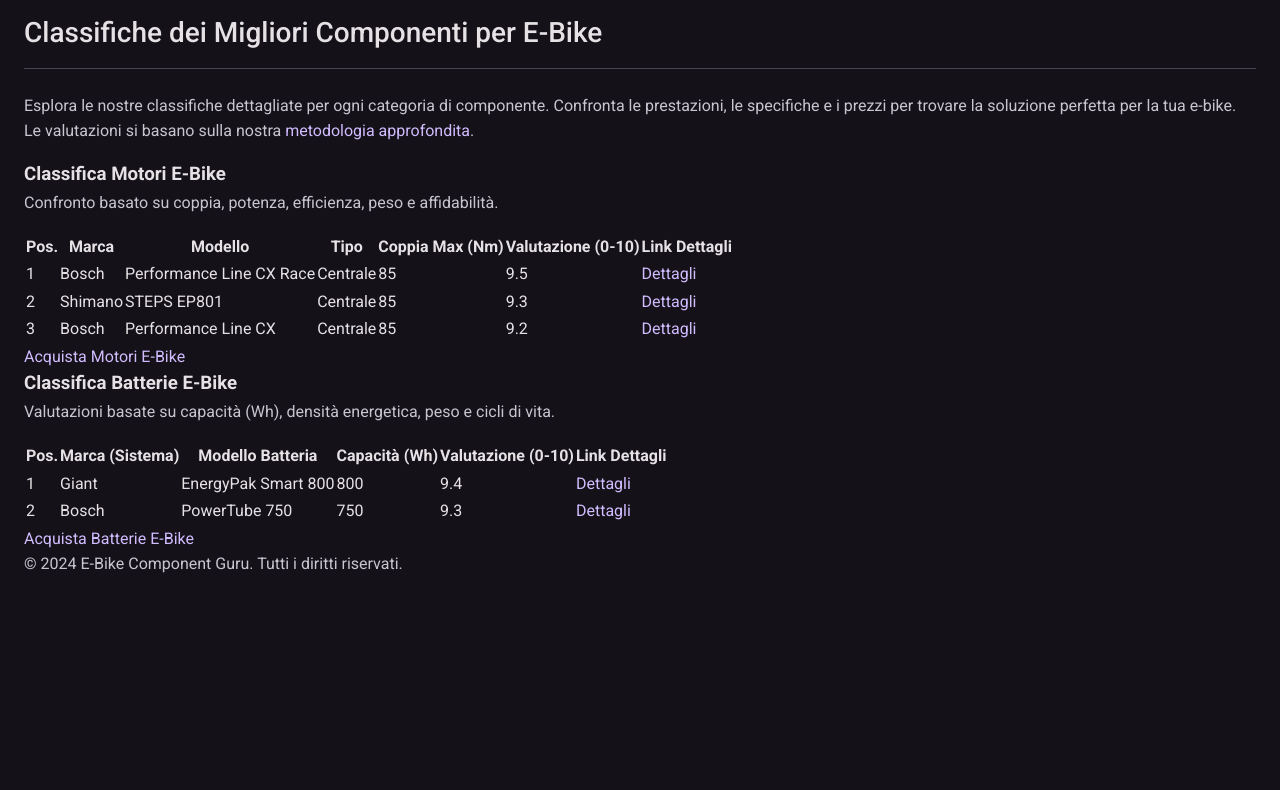
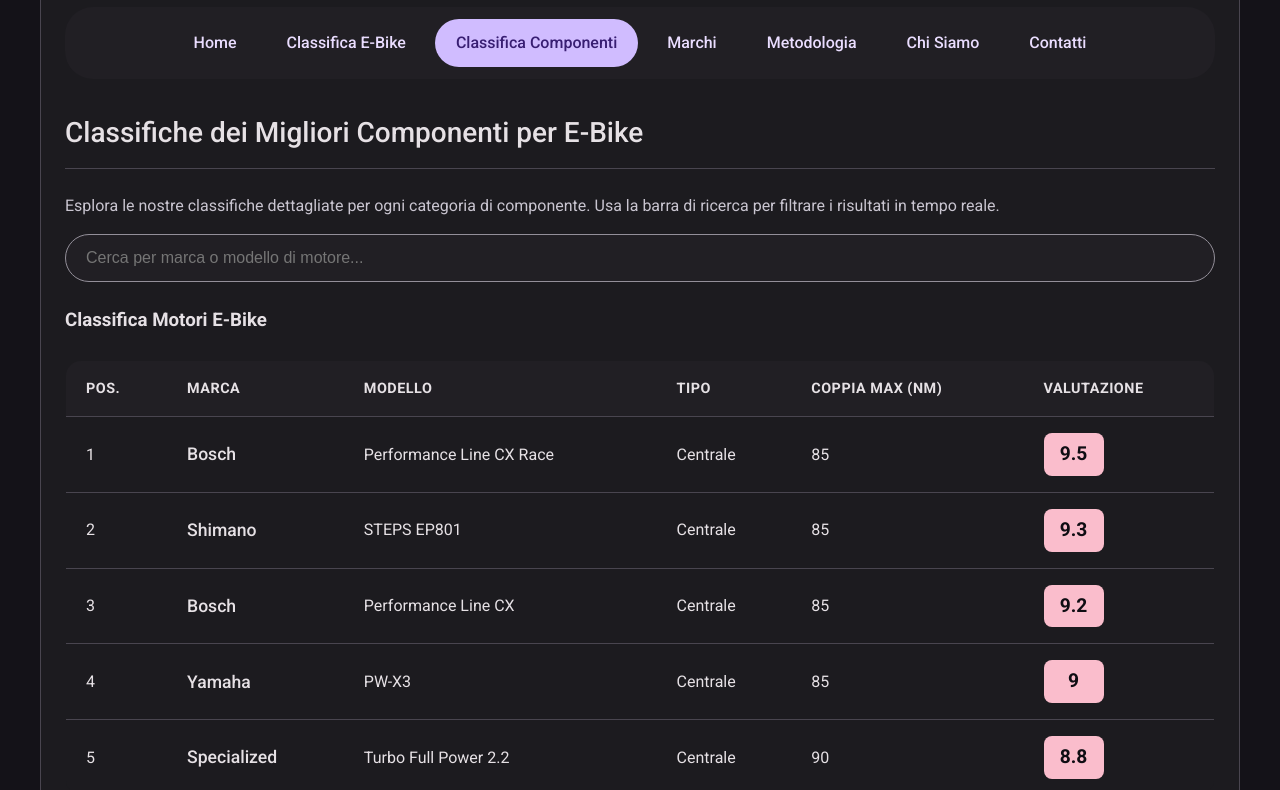
Before and after one commit to vantaggi/ebike-ratings, a plain HTML site: page classifiche/componenti.html in a window 1280 px wide. Shown: the part 109-899 px from the top of the page. Before the commit the page ends 800 px from the top, so only its background shows below. Drawn offline with Linux system fonts and the light colour scheme.

Commit message:
Added modification

```diff
--- a/classifiche/componenti.html
+++ b/classifiche/componenti.html
@@ -3,26 +3,29 @@
 <head>
     <meta charset="UTF-8">
     <meta name="viewport" content="width=device-width, initial-scale=1.0">
-    <title>Classifiche Componenti E-Bike - E-Bike Component Guru</title>
+    <title>Classifiche Componenti E-Bike - E-Bike Ratings</title>
+    <!-- Corrected path for CSS -->
     <link rel="stylesheet" href="../style.css">
 </head>
 <body>
-    <header>
-        <h1>E-Bike Component Guru</h1>
-        <nav>
-            </nav>
-    </header>
+    <div class="container">
+        <!-- Header will be loaded here -->
+        <div id="header-placeholder"></div>
 
         <main>
             <section id="component-rankings-intro">
                 <h2>Classifiche dei Migliori Componenti per E-Bike</h2>
-            <p>Esplora le nostre classifiche dettagliate per ogni categoria di componente. Confronta le prestazioni, le specifiche e i prezzi per trovare la soluzione perfetta per la tua e-bike. Le valutazioni si basano sulla nostra <a href="../metodologia.html">metodologia approfondita</a>.</p>
+                <p>Esplora le nostre classifiche dettagliate per ogni categoria di componente. Usa la barra di ricerca per filtrare i risultati in tempo reale.</p>
+            </section>
+
+            <!-- Search Bar for Live Filtering -->
+            <section id="search-section">
+                <input type="text" id="component-search" placeholder="Cerca per marca o modello di motore...">
             </section>
 
             <section id="rankings-motori">
                 <h3>Classifica Motori E-Bike</h3>
-            <p>Confronto basato su coppia, potenza, efficienza, peso e affidabilità.</p>
-            <table>
+                <table class="ratings-table">
                     <thead>
                         <tr>
                             <th>Pos.</th>
@@ -30,87 +33,26 @@
                             <th>Modello</th>
                             <th>Tipo</th>
                             <th>Coppia Max (Nm)</th>
-                        <th>Valutazione (0-10)</th>
-                        <th>Link Dettagli</th>
+                            <th>Valutazione</th>
                         </tr>
                     </thead>
+                    <!-- Table body will be populated by script.js -->
                     <tbody>
-                    <tr>
-                        <td>1</td>
-                        <td>Bosch</td>
-                        <td>Performance Line CX Race</td>
-                        <td>Centrale</td>
-                        <td>85</td>
-                        <td>9.5</td>
-                        <td><a href="../components/motori.html#bosch-cx-race">Dettagli</a></td>
-                    </tr>
-                    <tr>
-                        <td>2</td>
-                        <td>Shimano</td>
-                        <td>STEPS EP801</td>
-                        <td>Centrale</td>
-                        <td>85</td>
-                        <td>9.3</td>
-                        <td><a href="../components/motori.html#shimano-ep801">Dettagli</a></td>
-                    </tr>
-                    <tr>
-                        <td>3</td>
-                        <td>Bosch</td>
-                        <td>Performance Line CX</td>
-                        <td>Centrale</td>
-                        <td>85</td>
-                        <td>9.2</td>
-                        <td><a href="../components/motori.html#bosch-cx">Dettagli</a></td>
-                    </tr>
+                        <!-- Loading spinner/message can be placed here -->
+                        <tr><td colspan="6">Caricamento dati...</td></tr>
                     </tbody>
                 </table>
-            <div class="shop-components-link">
-                 <a href="/shop/motori.html" class="cta-button">Acquista Motori E-Bike</a>
-            </div>
             </section>
 
-        <section id="rankings-batterie">
-            <h3>Classifica Batterie E-Bike</h3>
-            <p>Valutazioni basate su capacità (Wh), densità energetica, peso e cicli di vita.</p>
-            <table>
-                <thead>
-                    <tr>
-                        <th>Pos.</th>
-                        <th>Marca (Sistema)</th>
-                        <th>Modello Batteria</th>
-                        <th>Capacità (Wh)</th>
-                        <th>Valutazione (0-10)</th>
-                        <th>Link Dettagli</th>
-                    </tr>
-                </thead>
-                <tbody>
-                    <tr>
-                        <td>1</td>
-                        <td>Giant</td>
-                        <td>EnergyPak Smart 800</td>
-                        <td>800</td>
-                        <td>9.4</td>
-                        <td><a href="../components/batterie.html#giant-energypak800">Dettagli</a></td>
-                    </tr>
-                    <tr>
-                        <td>2</td>
-                        <td>Bosch</td>
-                        <td>PowerTube 750</td>
-                        <td>750</td>
-                        <td>9.3</td>
-                        <td><a href="../components/batterie.html#bosch-powertube750">Dettagli</a></td>
-                    </tr>
-                    </tbody>
-            </table>
-            <div class="shop-components-link">
-                 <a href="/shop/batterie.html" class="cta-button">Acquista Batterie E-Bike</a>
-            </div>
-        </section>
+             <!-- Other component tables would follow a similar pattern -->
 
         </main>
 
-    <footer>
-        <p>&copy; 2024 E-Bike Component Guru. Tutti i diritti riservati.</p>
-    </footer>
+        <!-- Footer will be loaded here -->
+        <div id="footer-placeholder"></div>
+    </div>
+
+    <!-- Corrected path for the script -->
+    <script src="../script.js"></script>
 </body>
 </html>
--- /dev/null
+++ b/ebike-data.json
@@ -0,0 +1,67 @@
+{
+  "motori": [
+    {
+      "posizione": 1,
+      "marca": "Bosch",
+      "modello": "Performance Line CX Race",
+      "tipo": "Centrale",
+      "coppia": 85,
+      "valutazione": 9.5
+    },
+    {
+      "posizione": 2,
+      "marca": "Shimano",
+      "modello": "STEPS EP801",
+      "tipo": "Centrale",
+      "coppia": 85,
+      "valutazione": 9.3
+    },
+    {
+      "posizione": 3,
+      "marca": "Bosch",
+      "modello": "Performance Line CX",
+      "tipo": "Centrale",
+      "coppia": 85,
+      "valutazione": 9.2
+    },
+    {
+        "posizione": 4,
+        "marca": "Yamaha",
+        "modello": "PW-X3",
+        "tipo": "Centrale",
+        "coppia": 85,
+        "valutazione": 9.0
+    },
+    {
+        "posizione": 5,
+        "marca": "Specialized",
+        "modello": "Turbo Full Power 2.2",
+        "tipo": "Centrale",
+        "coppia": 90,
+        "valutazione": 8.8
+    }
+  ],
+  "batterie": [
+    {
+      "posizione": 1,
+      "marca": "Giant",
+      "modello": "EnergyPak Smart 800",
+      "capacita": 800,
+      "valutazione": 9.4
+    },
+    {
+      "posizione": 2,
+      "marca": "Bosch",
+      "modello": "PowerTube 750",
+      "capacita": 750,
+      "valutazione": 9.3
+    },
+    {
+        "posizione": 3,
+        "marca": "Specialized",
+        "modello": "M3-700",
+        "capacita": 700,
+        "valutazione": 9.2
+    }
+  ]
+}
--- /dev/null
+++ b/header.html
@@ -0,0 +1,15 @@
+<header>
+    <div class="logo">E-Bike Ratings</div>
+    <nav>
+        <ul>
+            <!-- The 'active' class will be set by script.js based on the current page -->
+            <li><a href="/index.html" id="nav-index">Home</a></li>
+            <li><a href="/classifiche/e-bike.html" id="nav-e-bike">Classifica E-Bike</a></li>
+            <li><a href="/classifiche/componenti.html" id="nav-componenti">Classifica Componenti</a></li>
+            <li><a href="/marchi.html" id="nav-marchi">Marchi</a></li>
+            <li><a href="/metodologia.html" id="nav-metodologia">Metodologia</a></li>
+            <li><a href="/chi-siamo.html" id="nav-chi-siamo">Chi Siamo</a></li>
+            <li><a href="/contatti.html" id="nav-contatti">Contatti</a></li>
+        </ul>
+    </nav>
+</header>
--- /dev/null
+++ b/script.js
@@ -0,0 +1,125 @@
+// This script handles dynamic content loading and interactive features.
+
+document.addEventListener("DOMContentLoaded", function() {
+
+    // --- 1. DYNAMIC HEADER & FOOTER LOADING ---
+
+    // Define paths for header and footer.
+    // Use a base path to correctly locate files from any page depth.
+    const base_path = window.location.origin;
+    const header_path = `${base_path}/header.html`;
+    const footer_path = `${base_path}/footer.html`;
+
+    const headerPlaceholder = document.getElementById("header-placeholder");
+    const footerPlaceholder = document.getElementById("footer-placeholder");
+
+    // Fetch and insert the header, then set the active navigation link.
+    if (headerPlaceholder) {
+        fetch(header_path)
+            .then(response => response.text())
+            .then(data => {
+                headerPlaceholder.innerHTML = data;
+                setActiveNav();
+            })
+            .catch(error => console.error('Error loading header:', error));
+    }
+
+    // Fetch and insert the footer.
+    if (footerPlaceholder) {
+        fetch(footer_path)
+            .then(response => response.text())
+            .then(data => {
+                footerPlaceholder.innerHTML = data;
+            })
+            .catch(error => console.error('Error loading footer:', error));
+    }
+
+    // Function to highlight the active page in the navigation menu.
+    function setActiveNav() {
+        const currentPage = window.location.pathname;
+        let navId;
+
+        // Determine which navigation item corresponds to the current page.
+        if (currentPage.includes("index.html") || currentPage === "/") {
+            navId = "nav-index";
+        } else if (currentPage.includes("e-bike.html")) {
+            navId = "nav-e-bike";
+        } else if (currentPage.includes("componenti.html")) {
+            navId = "nav-componenti";
+        } else if (currentPage.includes("marchi.html")) {
+            navId = "nav-marchi";
+        } else if (currentPage.includes("metodologia.html")) {
+            navId = "nav-metodologia";
+        } else if (currentPage.includes("chi-siamo.html")) {
+            navId = "nav-chi-siamo";
+        } else if (currentPage.includes("contatti.html")) {
+            navId = "nav-contatti";
+        }
+
+        if (navId) {
+            const activeLink = document.getElementById(navId);
+            if (activeLink) {
+                activeLink.classList.add("active");
+            }
+        }
+    }
+
+    // --- 2. LIVE SEARCH FUNCTIONALITY (for componenti.html) ---
+
+    const searchInput = document.getElementById('component-search');
+    const motoriTableBody = document.querySelector('#rankings-motori tbody');
+
+    // Only run this part if we are on the components page
+    if (searchInput && motoriTableBody) {
+        let allMotori = [];
+
+        // Fetch component data from the JSON file.
+        fetch(`${base_path}/ebike-data.json`)
+            .then(response => response.json())
+            .then(data => {
+                allMotori = data.motori;
+                renderMotoriTable(allMotori); // Initial render of the full table
+            })
+            .catch(error => console.error('Error loading component data:', error));
+
+        // Listen for user input in the search bar.
+        searchInput.addEventListener('keyup', (e) => {
+            const searchTerm = e.target.value.toLowerCase();
+
+            // Filter the motor list based on the search term.
+            const filteredMotori = allMotori.filter(motore => {
+                return (
+                    motore.marca.toLowerCase().includes(searchTerm) ||
+                    motore.modello.toLowerCase().includes(searchTerm)
+                );
+            });
+
+            // Re-render the table with the filtered results.
+            renderMotoriTable(filteredMotori);
+        });
+    }
+
+    // Function to render rows in the motor rankings table.
+    function renderMotoriTable(motori) {
+        motoriTableBody.innerHTML = ''; // Clear existing table rows
+
+        if (motori.length === 0) {
+            motoriTableBody.innerHTML = '<tr><td colspan="6">Nessun componente trovato.</td></tr>';
+            return;
+        }
+
+        motori.forEach(motore => {
+            const row = `
+                <tr>
+                    <td>${motore.posizione}</td>
+                    <td class="model-name">${motore.marca}</td>
+                    <td>${motore.modello}</td>
+                    <td>${motore.tipo}</td>
+                    <td>${motore.coppia}</td>
+                    <td><span class="rating-badge">${motore.valutazione}</span></td>
+                </tr>
+            `;
+            motoriTableBody.innerHTML += row;
+        });
+    }
+});
--- a/style.css
+++ b/style.css
@@ -2,6 +2,7 @@
  * E-Bike Ratings - style.css
  * Theme: Material 3 Expressive (Dark)
  * Author: Gemini
+ * Comments in English as requested.
  */
 
 /* 1. Google Font Import */
@@ -80,6 +81,7 @@
     font-size: 1.75rem;
     font-weight: 500;
     color: var(--color-on-surface);
+    margin-top: 32px;
     margin-bottom: 24px;
     border-bottom: 1px solid var(--color-outline-variant);
     padding-bottom: 12px;
@@ -129,12 +131,19 @@
     padding: 10px 20px;
     font-weight: 500;
     color: var(--color-on-primary-container);
-    background-color: var(--color-primary-container);
+    background-color: transparent; /* Changed for a more subtle look */
     border-radius: var(--radius-extra-large);
     transition: background-color 0.3s ease, color 0.3s ease;
+    border: 1px solid transparent;
 }
 
-nav ul li a:hover, nav ul li a.active {
+nav ul li a:hover {
+    background-color: var(--color-primary-container);
+    text-decoration: none;
+}
+
+/* Style for the active navigation link */
+nav ul li a.active {
     background-color: var(--color-primary);
     color: var(--color-on-primary);
     text-decoration: none;
@@ -169,6 +178,7 @@
 }
 
 .ratings-table tbody tr {
+    background-color: var(--color-surface-container-low);
     transition: background-color 0.3s ease;
 }
 
@@ -204,3 +214,35 @@
     min-width: 60px;
     text-align: center;
 }
+
+/* 9. Search Bar Styling */
+#search-section {
+    margin-bottom: 24px;
+}
+
+#component-search {
+    width: 100%;
+    padding: 14px 20px;
+    font-size: 1rem;
+    color: var(--color-on-surface);
+    background-color: var(--color-surface-container);
+    border: 1px solid var(--color-outline);
+    border-radius: var(--radius-extra-large);
+    transition: border-color 0.3s ease, box-shadow 0.3s ease;
+}
+
+#component-search:focus {
+    outline: none;
+    border-color: var(--color-primary);
+    box-shadow: 0 0 0 2px var(--color-primary-container);
+}
+
+/* 10. Footer Styling */
+footer {
+    margin-top: 48px;
+    padding-top: 24px;
+    border-top: 1px solid var(--color-outline-variant);
+    text-align: center;
+    color: var(--color-on-surface-variant);
+    font-size: 0.9rem;
+}
```
Also changed, not shown: footer.html (added, +3 -0 lines), index.html (+24 -38 lines). Lines whose indentation alone changed are shown as unchanged.
